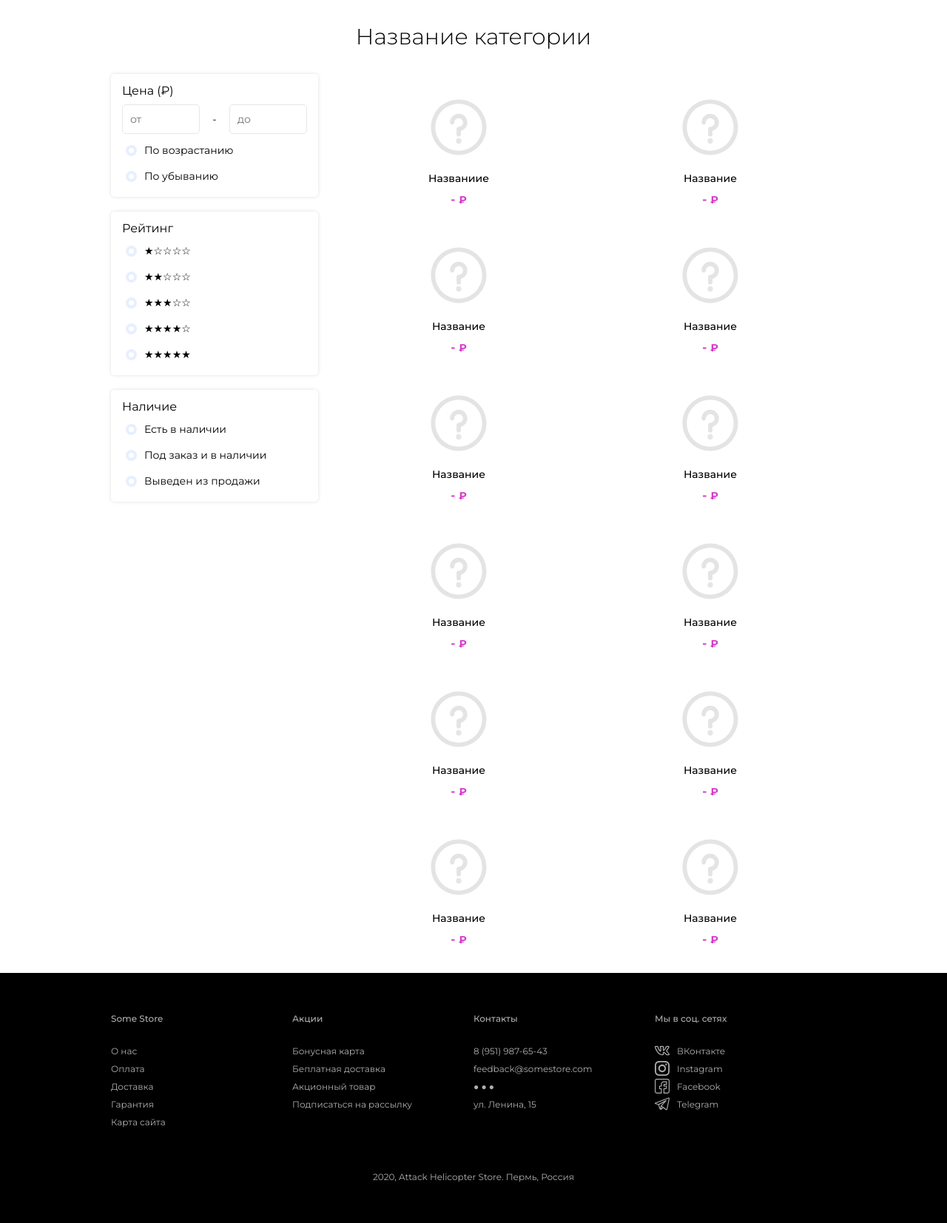
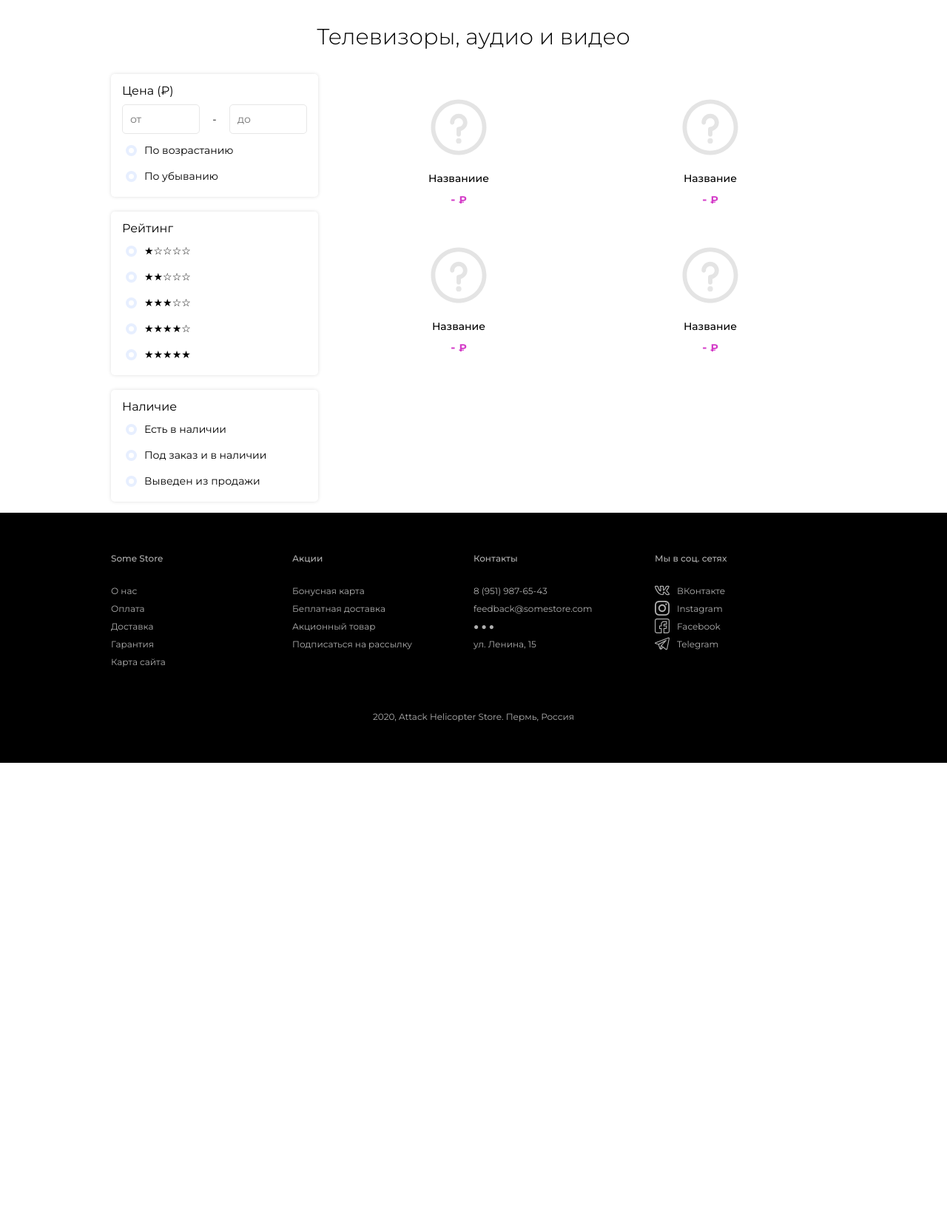
Before and after one commit to apap26/a_helicopter_TRPO, a Django app: template templates/select_category.html in a window 1280 px wide. Shown: the part 100-1753 px from the top of the page at 74% size. After the commit the page ends 1131 px from the top, so only its background shows below. Run offline with Django 3.2, Linux system fonts and the light colour scheme; the template is opened without the code that fills it, so the values that code supplies are empty; some libraries are stand-ins or nearby versions.

Commit message:
change select_category.html

```diff
--- a/templates/select_category.html
+++ b/templates/select_category.html
@@ -3,15 +3,14 @@
 
 {% comment %}
 
-# select_category.html
-# Раздел выбранной категории
+# category.html
 
 {% endcomment %}
 
 {% block page__main %}
 <main id="view_page" class="container container_display">
 	<div id="__DYNAMIC_CONTENT__" class="content">
-		<h1>Название категории</h1>
+		<h1>Телевизоры, аудио и видео</h1>
 		<div class="content_products_home">
 			<div class="content_sidebar_filter">
 				<div id="filter_pricetag" class="content_sidebar_filter__elems">
@@ -72,76 +71,29 @@
 			<div id="__DYNAMIC_CHILD_CONTENT__">
 				<div class="content_with_sidebar__elems elems_flex">
 					<button class="product_pos_btn">
-						<img src={% static "icons/question.svg" %} alt="Image" class="product_pos__img">
+						<img src="res/icons/question.svg" alt="Image" class="product_pos__img">
 						<p class="product_pos__name">Названиие</p>
 						<p class="product_pos__pricetag">- <span>₽</span></p>
 					</button>
 					<button class="product_pos_btn">
-						<img src={% static "icons/question.svg" %} alt="Image" class="product_pos__img">
+						<img src="res/icons/question.svg" alt="Image" class="product_pos__img">
 						<p class="product_pos__name">Название</p>
 						<p class="product_pos__pricetag">- <span>₽</span></p>
 					</button>
 				</div>
 				<div class="content_with_sidebar__elems elems_flex">
 					<button class="product_pos_btn">
-						<img src={% static "icons/question.svg" %} alt="Image" class="product_pos__img">
+						<img src="res/icons/question.svg" alt="Image" class="product_pos__img">
 						<p class="product_pos__name">Название</p>
 						<p class="product_pos__pricetag">- <span>₽</span></p>
 					</button>
 					<button class="product_pos_btn">
-						<img src={% static "icons/question.svg" %} alt="Image" class="product_pos__img">
+						<img src="res/icons/question.svg" alt="Image" class="product_pos__img">
 						<p class="product_pos__name">Название</p>
 						<p class="product_pos__pricetag">- <span>₽</span></p>
 					</button>
 				</div>
-				<div class="content_with_sidebar__elems elems_flex">
-					<button class="product_pos_btn">
-						<img src={% static "icons/question.svg" %} alt="Image" class="product_pos__img">
-						<p class="product_pos__name">Название</p>
-						<p class="product_pos__pricetag">- <span>₽</span></p>
-					</button>
-					<button class="product_pos_btn">
-						<img src={% static "icons/question.svg" %} alt="Image" class="product_pos__img">
-						<p class="product_pos__name">Название</p>
-						<p class="product_pos__pricetag">- <span>₽</span></p>
-					</button>
-				</div>
-				<div class="content_with_sidebar__elems elems_flex">
-					<button class="product_pos_btn">
-						<img src={% static "icons/question.svg" %} alt="Image" class="product_pos__img">
-						<p class="product_pos__name">Название</p>
-						<p class="product_pos__pricetag">- <span>₽</span></p>
-					</button>
-					<button class="product_pos_btn">
-						<img src={% static "icons/question.svg" %} alt="Image" class="product_pos__img">
-						<p class="product_pos__name">Название</p>
-						<p class="product_pos__pricetag">- <span>₽</span></p>
-					</button>
-				</div>
-				<div class="content_with_sidebar__elems elems_flex">
-					<button class="product_pos_btn">
-						<img src={% static "icons/question.svg" %} alt="Image" class="product_pos__img">
-						<p class="product_pos__name">Название</p>
-						<p class="product_pos__pricetag">- <span>₽</span></p>
-					</button>
-					<button class="product_pos_btn">
-						<img src={% static "icons/question.svg" %} alt="Image" class="product_pos__img">
-						<p class="product_pos__name">Название</p>
-						<p class="product_pos__pricetag">- <span>₽</span></p>
-					</button>
-				</div>
-				<div class="content_with_sidebar__elems elems_flex">
-					<button class="product_pos_btn">
-						<img src={% static "icons/question.svg" %} alt="Image" class="product_pos__img">
-						<p class="product_pos__name">Название</p>
-						<p class="product_pos__pricetag">- <span>₽</span></p>
-					</button>
-					<button class="product_pos_btn">
-						<img src={% static "icons/question.svg" %} alt="Image" class="product_pos__img">
-						<p class="product_pos__name">Название</p>
-						<p class="product_pos__pricetag">- <span>₽</span></p>
-					</button>
-				</div>
+				<!-- ТУТ ДВЕ КНОПКИ С ДВУМЯ ТОВАРАМИ, В ОДНОЙ СТРОКЕ ГЕНЕРИРУЕТСЯ ДВЕ ВНОПКИ, Т.Е. НУЖНО СГЕНЕРИРОВАТЬ ЕЩЁ ОДНУ(НЕСКОЛЬКО) СТРОКУ(СТРОК) ДЛЯ ДОБАВЛЕНИЯ 3+ КНОПОК -->
 			</div>
 		</div>
 	</div>
```
